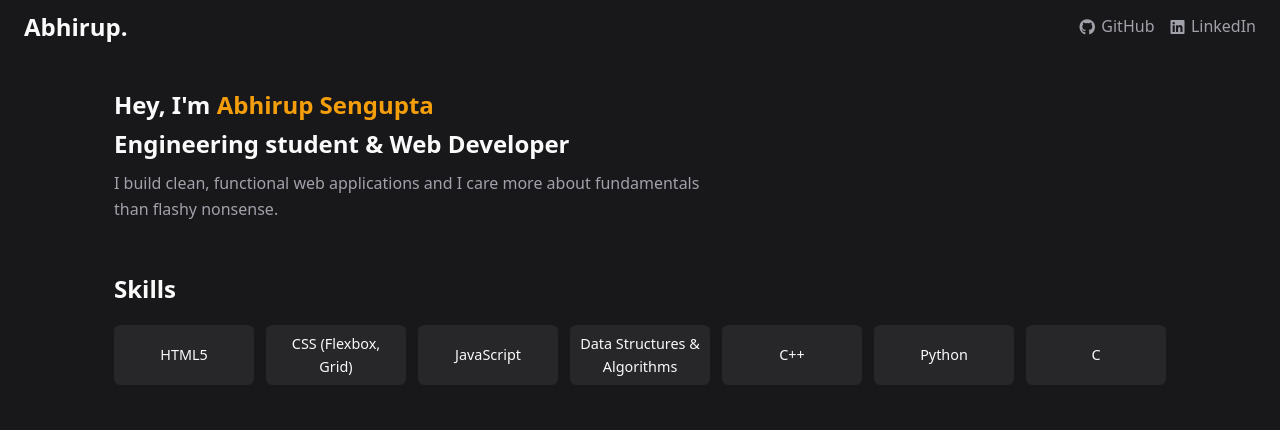
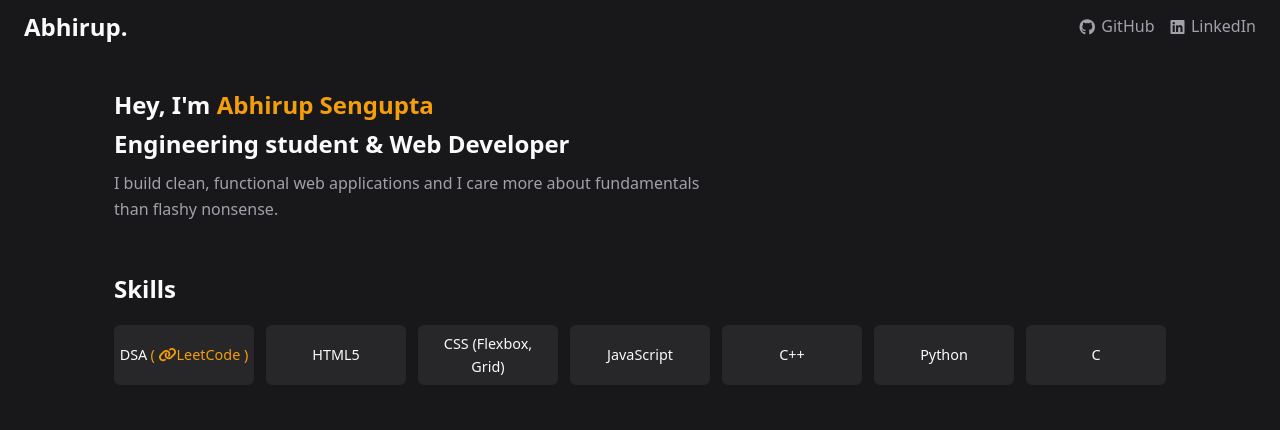
Before and after one commit to abhirup-2005/portfolio-first-draft, a plain HTML site: page index.html in a window 1280 px wide. Shown: the top 430 px of the page. Drawn offline with Linux system fonts and the light colour scheme.

Commit message:
Add LeetCode Profile in Skill Section

```diff
--- a/data.js
+++ b/data.js
@@ -2,7 +2,6 @@ export const skills = [
   "HTML5",
   "CSS (Flexbox, Grid)",
   "JavaScript",
-  "Data Structures & Algorithms",
   "C++",
   "Python",
   "C"
--- a/script.js
+++ b/script.js
@@ -4,7 +4,14 @@ import { skills, projects } from "./data.js";
 const skillList = document.querySelector(".skill-list");
 
 function displaySkills() {
-  skillList.innerHTML = "";
+  skillList.innerHTML = `
+    <li id="dsa">
+    DSA
+      <a href="https://leetcode.com/u/dzmxvEYWGR/" target="_blank" rel="noopener">
+        ( <i class="fa-solid fa-link"></i>LeetCode )
+      </a>
+    </li>
+  `;
   skills.forEach(skill => {
     const li = document.createElement("li");
     li.textContent = skill;
--- a/style.css
+++ b/style.css
@@ -90,6 +90,21 @@ body {
     justify-content: center;
 }
 
+#dsa {
+    display: flex;
+    gap: 0.2rem;
+}
+
+#dsa a {
+    text-decoration: none;
+    color: var(--accent);
+    flex-shrink: 0;
+}
+
+#dsa a:hover {
+    color: var(--muted);
+}
+
 /* Projects */
 .container {
     margin-top: 1.5rem;
```
